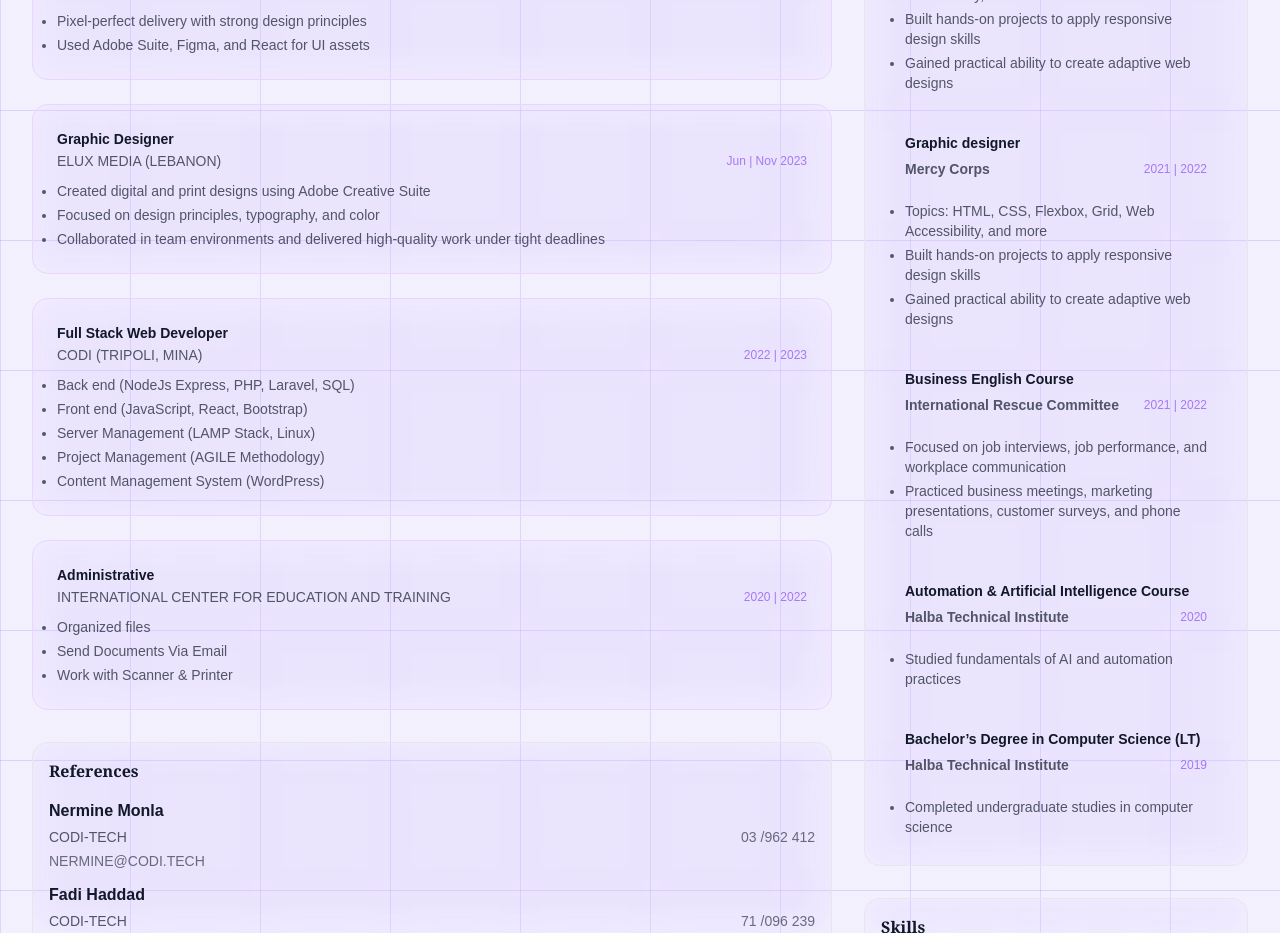
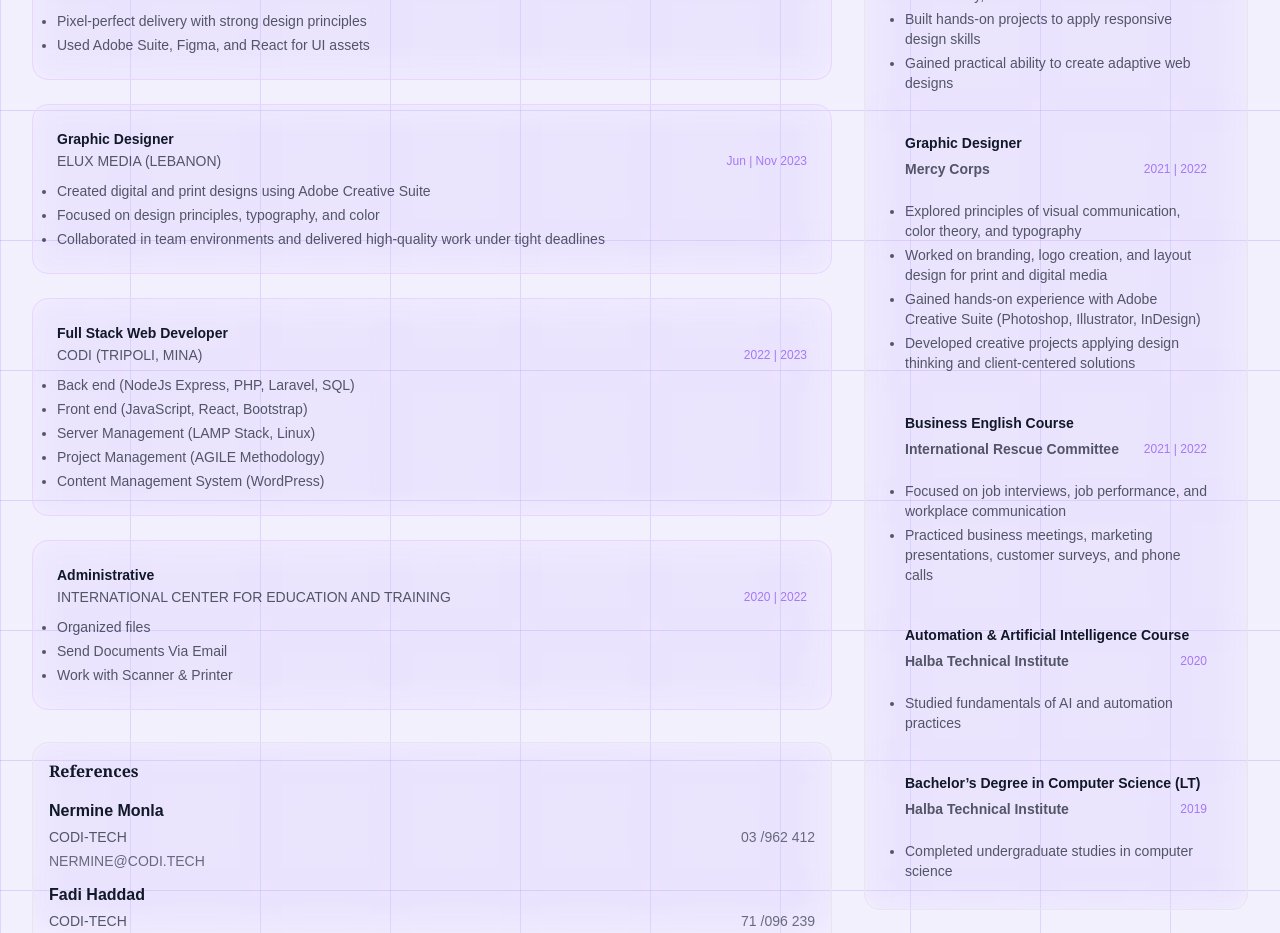
Before and after one commit to fatinaElomar/Showcase, a React (Vite) app: page /resume in a window 1280 px wide. Shown: the part 800-1733 px from the top of the page. Built offline with nearby package versions, Linux system fonts and the light colour scheme; a web font is replaced by a local one.

Commit message:
update data

```diff
--- a/src/data.js
+++ b/src/data.js
@@ -122,16 +122,18 @@
         "Gained practical ability to create adaptive web designs"
       ]
     },
-     {
-      "degree": "Graphic designer",
-      "institution": "Mercy Corps",
-      "period": "2021 | 2022",
-      "details": [
-        "Topics: HTML, CSS, Flexbox, Grid, Web Accessibility, and more",
-        "Built hands-on projects to apply responsive design skills",
-        "Gained practical ability to create adaptive web designs"
-      ]
-    },
+    {
+  "degree": "Graphic Designer",
+  "institution": "Mercy Corps",
+  "period": "2021 | 2022",
+  "details": [
+    "Explored principles of visual communication, color theory, and typography",
+    "Worked on branding, logo creation, and layout design for print and digital media",
+    "Gained hands-on experience with Adobe Creative Suite (Photoshop, Illustrator, InDesign)",
+    "Developed creative projects applying design thinking and client-centered solutions"
+  ]
+}
+,
     {
       "degree": "Business English Course",
       "institution": "International Rescue Committee",
```
